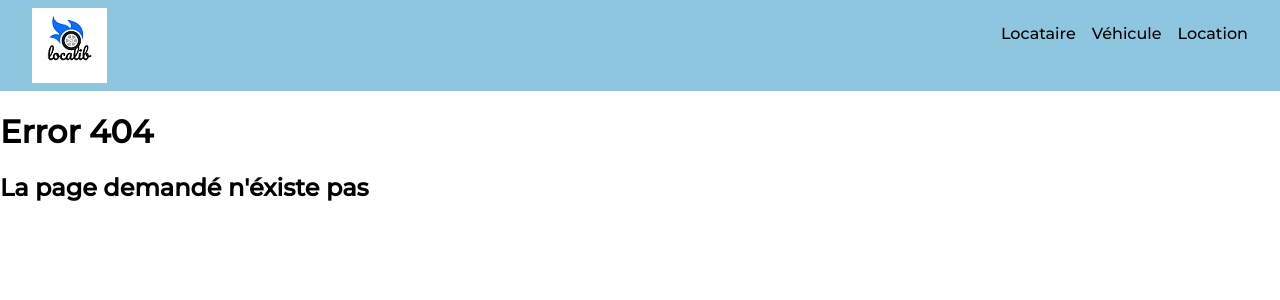
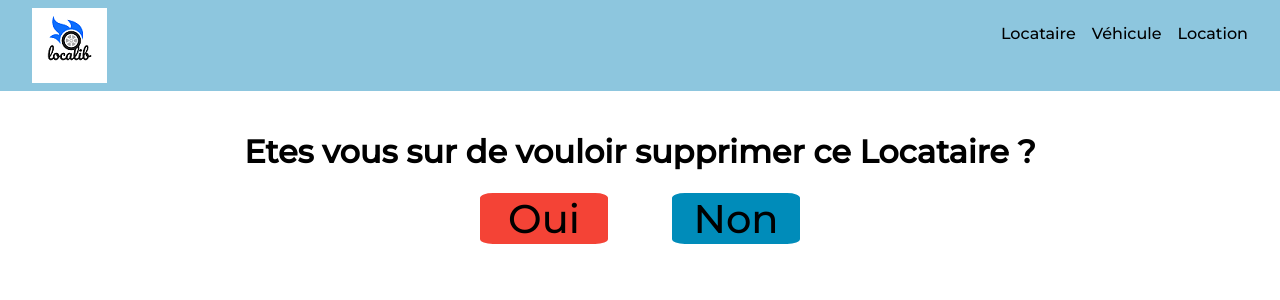
Before and after one commit to Valerian-Touzard/ECF-2, a React (Create React App) app: page /confirmSuprrLocataire/1e61f2e-1f64-487-fab7-d7e81e3b84c2 in a window 1280 px wide. Before the commit this address had no page. Shown: the top 300 px of the page. Built offline with nearby package versions, Linux system fonts and the light colour scheme.

Commit message:
Ajout de la suppression du véhicule et du locataire

```diff
--- a/src/App.tsx
+++ b/src/App.tsx
@@ -5,6 +5,7 @@ import { FormulaireAjoutLocataire } from './Components/Ajout/FormulaireAjoutLoca
 import { FormulaireAjoutVehicule } from './Components/Ajout/FormulaireAjoutVehicule';
 import { FormulaireModificationLocataire } from './Components/Modif/FormulaireModificationLocataire';
 import { FormulaireModificationVehicule } from './Components/Modif/FormulaireModificationVehicule';
+import { SupprLocataire } from './Components/Suppr/SupprLocataire';
 import './Css/Navbar/navbar.css';
 import image from "./img/localib.png";
 import { ListLocataires } from './Pages/ListLocataires';
@@ -39,6 +40,8 @@ function App() {
 
           <Route path="/modifLocataire/:id" element={<FormulaireModificationLocataire />} />
           <Route path="/modifVehicule/:id" element={<FormulaireModificationVehicule />} />
+
+          <Route path="/confirmSuprrLocataire/:id" element={<SupprLocataire />} />
         </Routes>
       </Routeur>
     </>
--- /dev/null
+++ b/src/Components/Suppr/SupprLocataire.tsx
@@ -0,0 +1,43 @@
+import React from 'react'
+import { useParams, useNavigate } from 'react-router-dom';
+import { locataireService } from '../../Services/LocataireService';
+import "../../Css/Common/confirmSupp.css"
+
+export const SupprLocataire = () => {
+    const { id } = useParams();
+
+    let navigate = useNavigate();
+
+    /**
+     * Supprime le Locataire et ramène à la page liste de locataire
+     * @param event React.MouseEvent<HTMLButtonElement>
+     */
+    const deleteLocataire = (event: React.MouseEvent<HTMLButtonElement>) => {
+        event.preventDefault();
+        locataireService.deleteLocataire(id as string);
+        navigate("/")
+    }
+
+    /**
+     * Ramène à la page liste de locataire sans suppression du véhicule
+     * @param event
+     */
+    const retour = (event: React.MouseEvent<HTMLButtonElement>) => {
+        event.preventDefault();
+        navigate("/");
+    }
+
+
+    return (
+        <>
+            <div className='box-main'>
+                <h1>Etes vous sur de vouloir supprimer ce Locataire ?</h1>
+                <div className='choix'>
+                    <button onClick={deleteLocataire} className="supp">Oui</button>
+                    <button onClick={retour} className="cancel">Non</button>
+                </div>
+            </div>
+
+        </>
+    )
+}
```
Also changed, not shown: src/Components/Suppr/SupprVehicule.tsx (added, +43 -0 lines).
